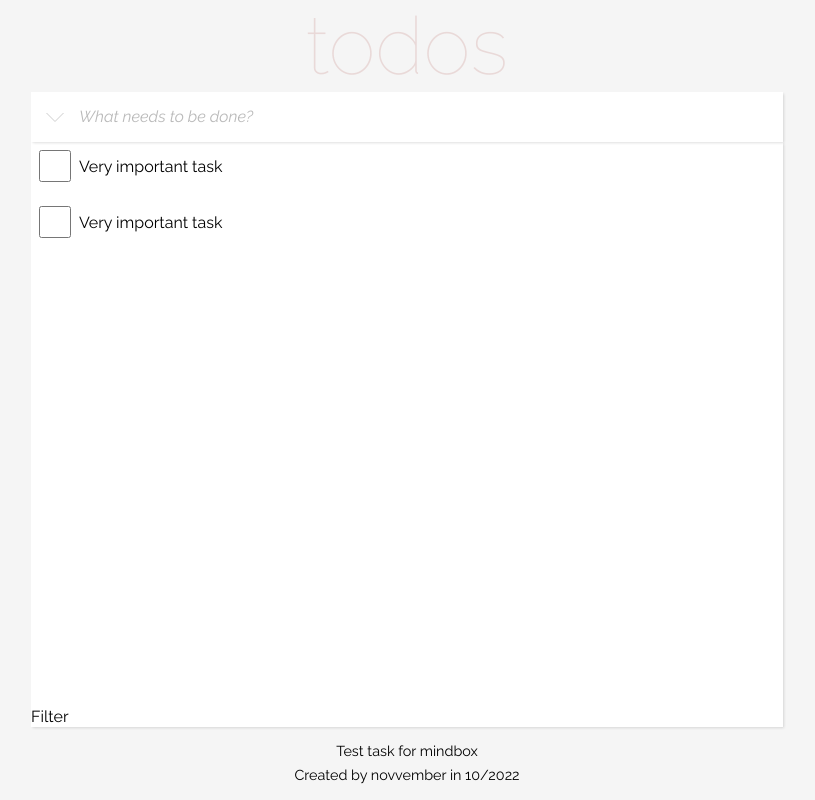
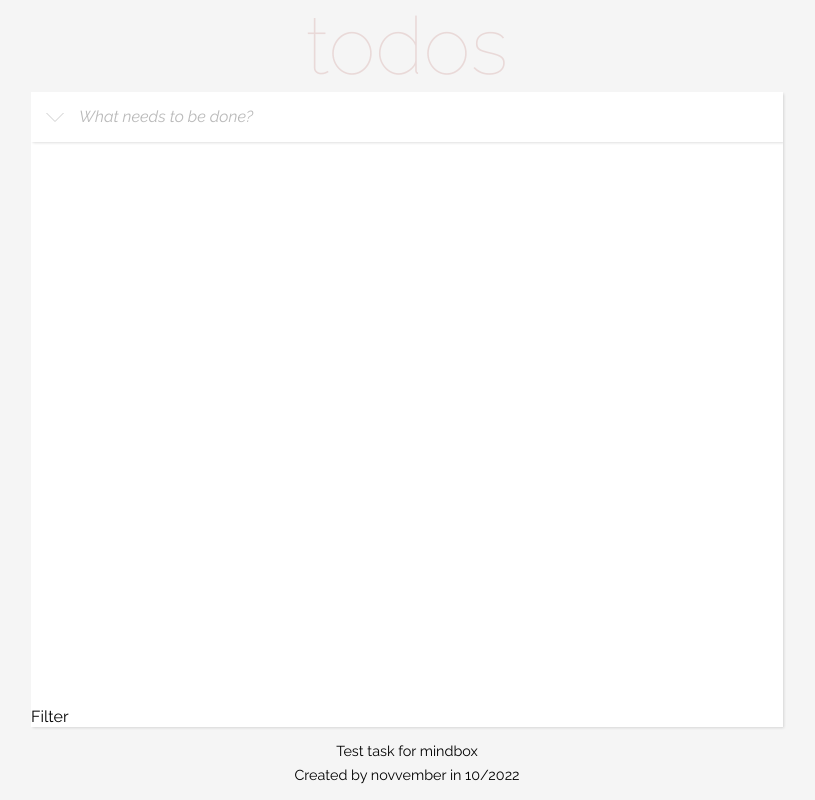
Before and after one commit to novvember/mindbox-todos, a React (Create React App) app: page / in a window 1280 px wide. Shown: the whole page, without its empty margins (233-1048 px from the left). Built offline with nearby package versions, Linux system fonts and the light colour scheme.

Commit message:
feat: add adding new tasks

```diff
--- a/src/components/Add/Add.tsx
+++ b/src/components/Add/Add.tsx
@@ -1,8 +1,9 @@
 import classNames from 'classnames';
 import { ChangeEvent, FormEvent, useState } from 'react';
+import { Task } from '../../utils/interfaces';
 import './Add.css';
 
-function Add() {
+function Add({ onAdd }: { onAdd: (v: Task) => void }) {
   const [value, setValue] = useState('');
 
   function handleChange(event: ChangeEvent<HTMLInputElement>) {
@@ -11,6 +12,15 @@ function Add() {
 
   function handleSubmit(event: FormEvent<HTMLFormElement>) {
     event.preventDefault();
+    if (value) {
+      const task: Task = {
+        id: Number(new Date()),
+        value: value,
+        isDone: false,
+      };
+      onAdd(task);
+      setValue('');
+    }
   }
 
   return (
--- a/src/components/App/App.tsx
+++ b/src/components/App/App.tsx
@@ -1,3 +1,6 @@
+import { useState } from 'react';
+import { Task } from '../../utils/interfaces';
+import Add from '../Add/Add';
 import Filter from '../Filter/Filter';
 import Footer from '../Footer/Footer';
 import Header from '../Header/Header';
@@ -5,11 +8,26 @@ import Items from '../Items/Items';
 import './App.css';
 
 function App() {
+  const [tasks, setTasks] = useState(loadTasks());
+
+  function loadTasks(): Task[] {
+    const tasks = localStorage.getItem('tasks');
+    if (!tasks) return [];
+    return JSON.parse(tasks);
+  }
+
+  function addTask(task: Task) {
+    const newTasks = [task, ...tasks];
+    setTasks(newTasks);
+    localStorage.setItem('tasks', JSON.stringify(newTasks));
+  }
+
   return (
     <div className="content">
       <Header />
       <main className="main">
-        <Items />
+        <Add onAdd={addTask} />
+        <Items items={tasks} />
         <Filter />
       </main>
       <Footer />
--- a/src/components/Header/Header.tsx
+++ b/src/components/Header/Header.tsx
@@ -1,4 +1,3 @@
-import Add from '../Add/Add';
 import Logo from '../Logo/Logo';
 import './Header.css';
 
@@ -6,7 +5,6 @@ function Header() {
   return (
     <header className="header">
       <Logo />
-      <Add />
     </header>
   );
 }
--- a/src/components/Item/Item.tsx
+++ b/src/components/Item/Item.tsx
@@ -1,10 +1,15 @@
+import { Task } from '../../utils/interfaces';
 import './Item.css';
 
-function Item() {
+function Item({ item }: { item: Task }) {
   return (
     <li className="item">
-      <input type="checkbox" className="item__checkbox" />
-      <p className="item__value">Very important task</p>
+      <input
+        type="checkbox"
+        className="item__checkbox"
+        defaultChecked={item.isDone}
+      />
+      <p className="item__value">{item.value}</p>
       <div className="item__buttons">
         <button
           className="item__button item__button_type_edit"
--- a/src/components/Items/Items.tsx
+++ b/src/components/Items/Items.tsx
@@ -1,69 +1,13 @@
 import Item from '../Item/Item';
 import './Items.css';
+import { Task } from '../../utils/interfaces';
 
-function Items() {
+function Items({ items }: { items: Task[] }) {
   return (
     <ul className="items">
-      <Item />
-      <Item />
-      {/* <Item />
-      <Item />
-      <Item />
-      <Item />
-      <Item />
-      <Item />
-      <Item />
-      <Item />
-      <Item />
-      <Item />
-      <Item />
-      <Item />
-      <Item />
-      <Item />
-      <Item />
-      <Item />
-      <Item />
-      <Item />
-      <Item />
-      <Item />
-      <Item />
-      <Item />
-      <Item />
-      <Item />
-      <Item />
-      <Item />
-      <Item />
-      <Item />
-      <Item />
-      <Item />
-      <Item />
-      <Item />
-      <Item />
-      <Item />
-      <Item />
-      <Item />
-      <Item />
-      <Item />
-      <Item />
-      <Item />
-      <Item />
-      <Item />
-      <Item />
-      <Item />
-      <Item />
-      <Item />
-      <Item />
-      <Item />
-      <Item />
-      <Item />
-      <Item />
-      <Item />
-      <Item />
-      <Item />
-      <Item />
-      <Item />
-      <Item />
-      <Item /> */}
+      {items.map((item) => {
+        return <Item key={item.id} item={item} />;
+      })}
     </ul>
   );
 }
--- /dev/null
+++ b/src/utils/interfaces.tsx
@@ -0,0 +1,5 @@
+export interface Task {
+  id: number;
+  value: string;
+  isDone: boolean;
+}
--- a/tsconfig.json
+++ b/tsconfig.json
@@ -77,7 +77,7 @@
 
     /* Type Checking */
     "strict": true,                                      /* Enable all strict type-checking options. */
-    // "noImplicitAny": true,                            /* Enable error reporting for expressions and declarations with an implied 'any' type. */
+    "noImplicitAny": true,                            /* Enable error reporting for expressions and declarations with an implied 'any' type. */
     // "strictNullChecks": true,                         /* When type checking, take into account 'null' and 'undefined'. */
     // "strictFunctionTypes": true,                      /* When assigning functions, check to ensure parameters and the return values are subtype-compatible. */
     // "strictBindCallApply": true,                      /* Check that the arguments for 'bind', 'call', and 'apply' methods match the original function. */
```
